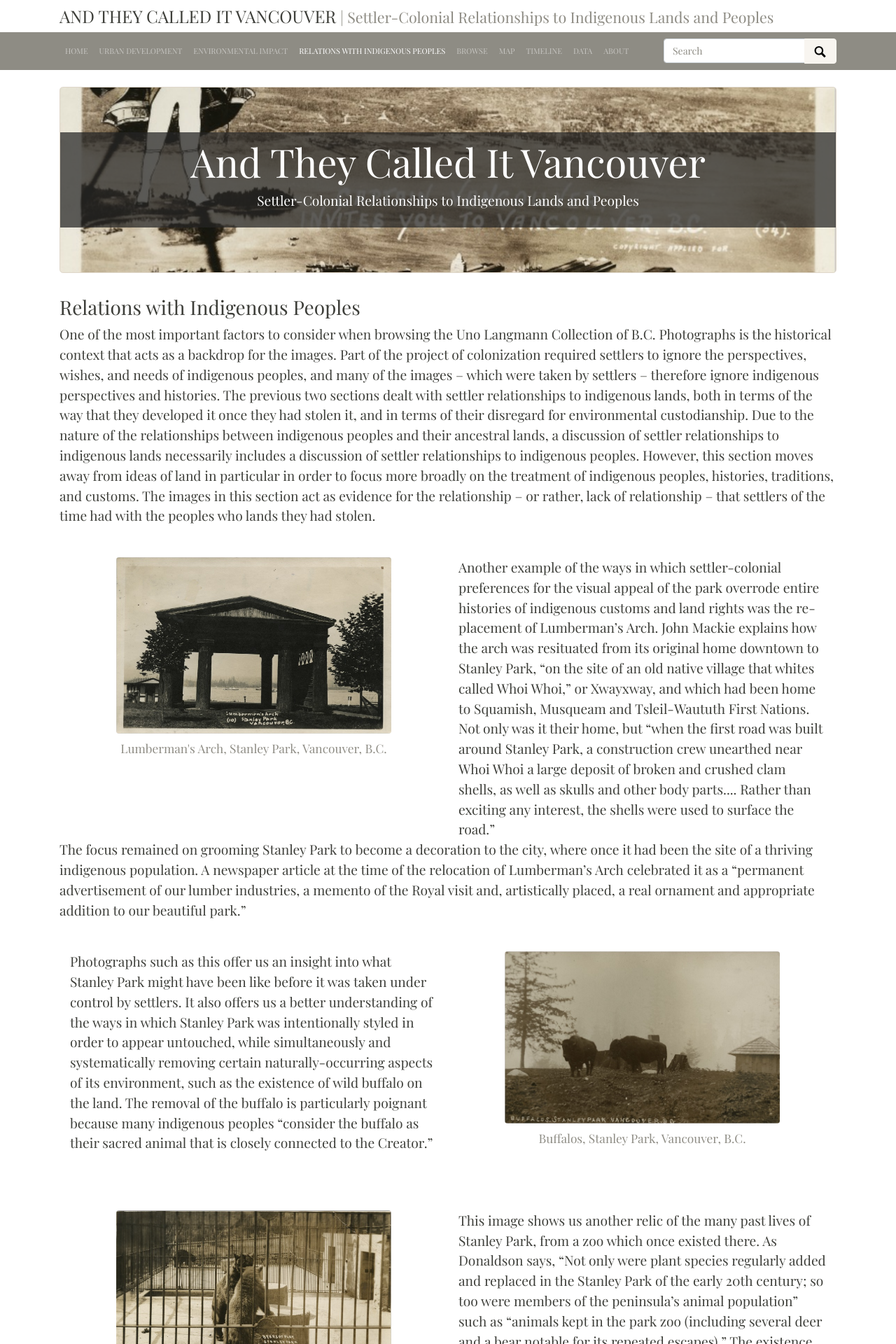
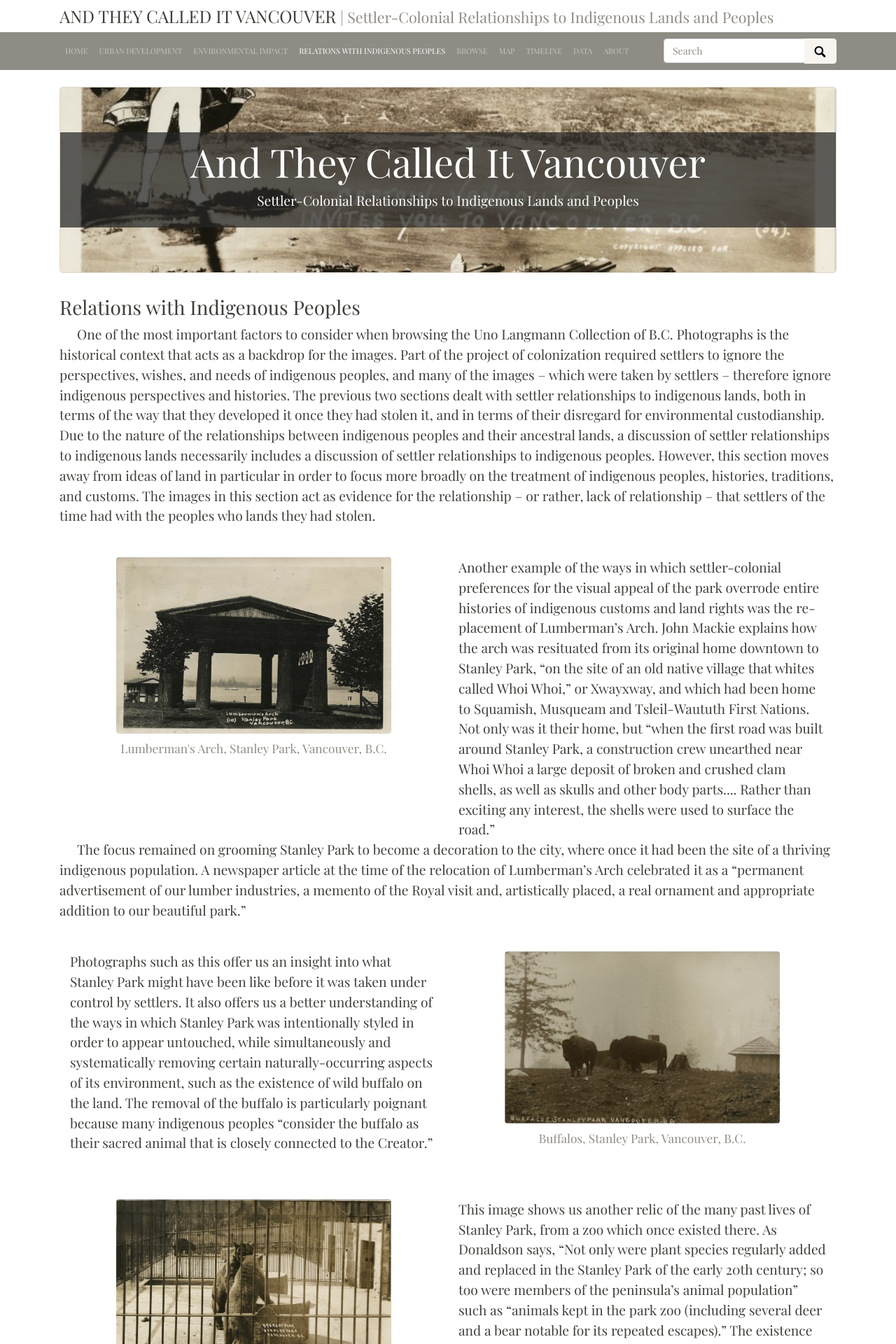
Before and after one commit to ashlynnprasad/langmann-2021, a Jekyll site: the page built from pages/relationswithindigenouspeoples.md, in a window 1280 px wide. Shown: the top 1920 px of the page at 70% size. Built offline with Jekyll 4.4.1, drawn with Linux system fonts in a browser that asks for light colours; nearby versions of some CDN libraries.

Commit message:
added first line paragraph indents

```diff
--- a/pages/relationswithindigenouspeoples.md
+++ b/pages/relationswithindigenouspeoples.md
@@ -10,7 +10,7 @@ permalink: /relationswithindigenouspeoples.html
 
 ## Relations with Indigenous Peoples
 
-One of the most important factors to consider when browsing the Uno Langmann Collection of B.C. Photographs is the historical context that acts as a backdrop for the images. Part of the project of colonization required settlers to ignore the perspectives, wishes, and needs of indigenous peoples, and many of the images – which were taken by settlers – therefore ignore indigenous perspectives and histories. The previous two sections dealt with settler relationships to indigenous lands, both in terms of the way that they developed it once they had stolen it, and in terms of their disregard for environmental custodianship. Due to the nature of the relationships between indigenous peoples and their ancestral lands, a discussion of settler relationships to indigenous lands necessarily includes a discussion of settler relationships to indigenous peoples. However, this section moves away from ideas of land in particular in order to focus more broadly on the treatment of indigenous peoples, histories, traditions, and customs. The images in this section act as evidence for the relationship – or rather, lack of relationship – that settlers of the time had with the peoples who lands they had stolen.<br><br>
+<p style="text-indent: 25px;">One of the most important factors to consider when browsing the Uno Langmann Collection of B.C. Photographs is the historical context that acts as a backdrop for the images. Part of the project of colonization required settlers to ignore the perspectives, wishes, and needs of indigenous peoples, and many of the images – which were taken by settlers – therefore ignore indigenous perspectives and histories. The previous two sections dealt with settler relationships to indigenous lands, both in terms of the way that they developed it once they had stolen it, and in terms of their disregard for environmental custodianship. Due to the nature of the relationships between indigenous peoples and their ancestral lands, a discussion of settler relationships to indigenous lands necessarily includes a discussion of settler relationships to indigenous peoples. However, this section moves away from ideas of land in particular in order to focus more broadly on the treatment of indigenous peoples, histories, traditions, and customs. The images in this section act as evidence for the relationship – or rather, lack of relationship – that settlers of the time had with the peoples who lands they had stolen.<br><br>
 
 <div class="container">
   <div class="row">
@@ -22,7 +22,7 @@ One of the most important factors to consider when browsing the Uno Langmann Col
     </div>
   </div>
 </div>
-The focus remained on grooming Stanley Park to become a decoration to the city, where once it had been the site of a thriving indigenous population. A newspaper article at the time of the relocation of Lumberman’s Arch celebrated it as a “permanent advertisement of our lumber industries, a memento of the Royal visit and, artistically placed, a real ornament and appropriate addition to our beautiful park.”<br><br>
+<p style="text-indent: 25px;">The focus remained on grooming Stanley Park to become a decoration to the city, where once it had been the site of a thriving indigenous population. A newspaper article at the time of the relocation of Lumberman’s Arch celebrated it as a “permanent advertisement of our lumber industries, a memento of the Royal visit and, artistically placed, a real ornament and appropriate addition to our beautiful park.”<br><br>
 
 <div class="container">
   <div class="row">
@@ -78,7 +78,7 @@ The focus remained on grooming Stanley Park to become a decoration to the city,
     </div>
   </div>
 </div>
-This image portrays an Indian residential school in Chilliwack, with the innocuous and euphemistic handwritten caption, “Coqualeetza Industrial School.” The residential school system is widely considered to be one of the greatest crimes perpetrated against indigenous peoples by the Canadian government, and indigenous families today are still grappling with the generational trauma that these institutions caused. More information can be found through the Indian Residential School History and Dialogue Centre, which aims to address this history from a Survivor-centred approach.<br><br><br>
+<p style="text-indent: 25px;">This image portrays an Indian residential school in Chilliwack, with the innocuous and euphemistic handwritten caption, “Coqualeetza Industrial School.” The residential school system is widely considered to be one of the greatest crimes perpetrated against indigenous peoples by the Canadian government, and indigenous families today are still grappling with the generational trauma that these institutions caused. More information can be found through the Indian Residential School History and Dialogue Centre, which aims to address this history from a Survivor-centred approach.<br><br><br>
 
 <div class="container">
   <div class="row">
```
